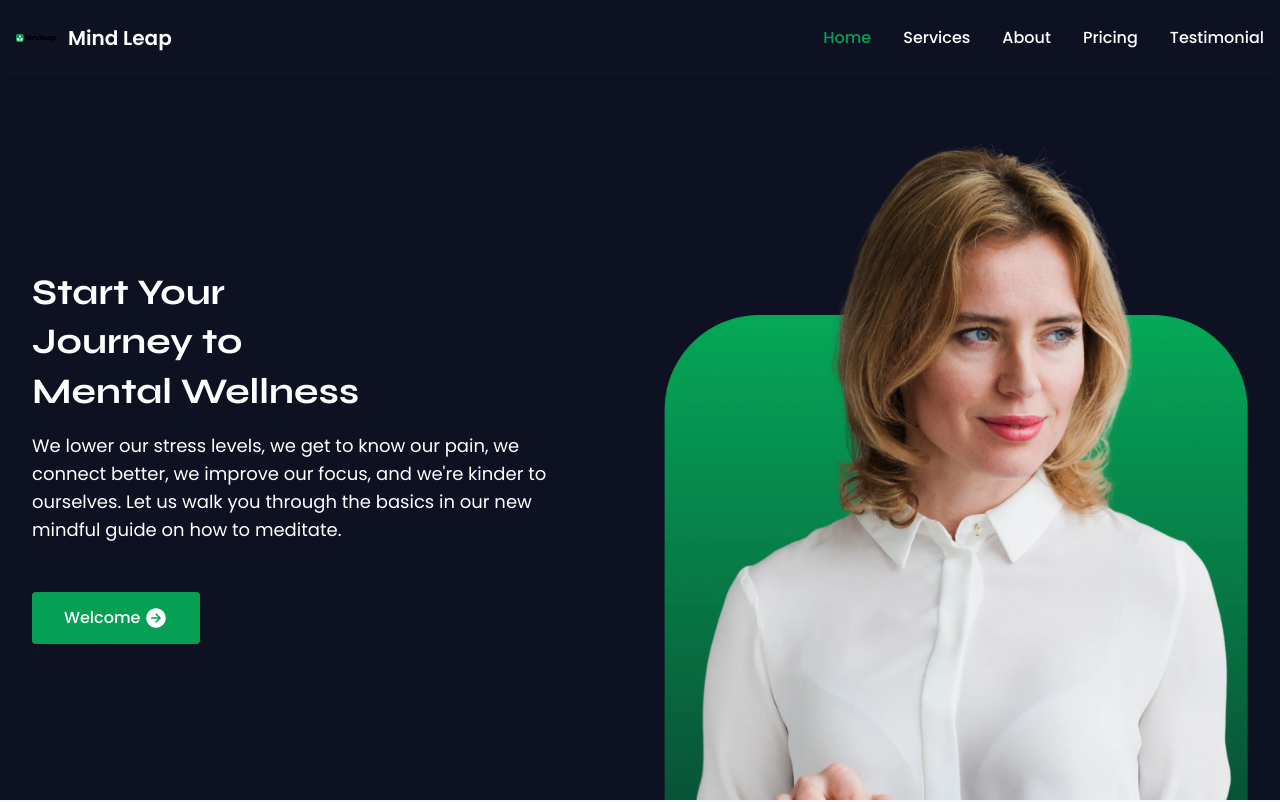
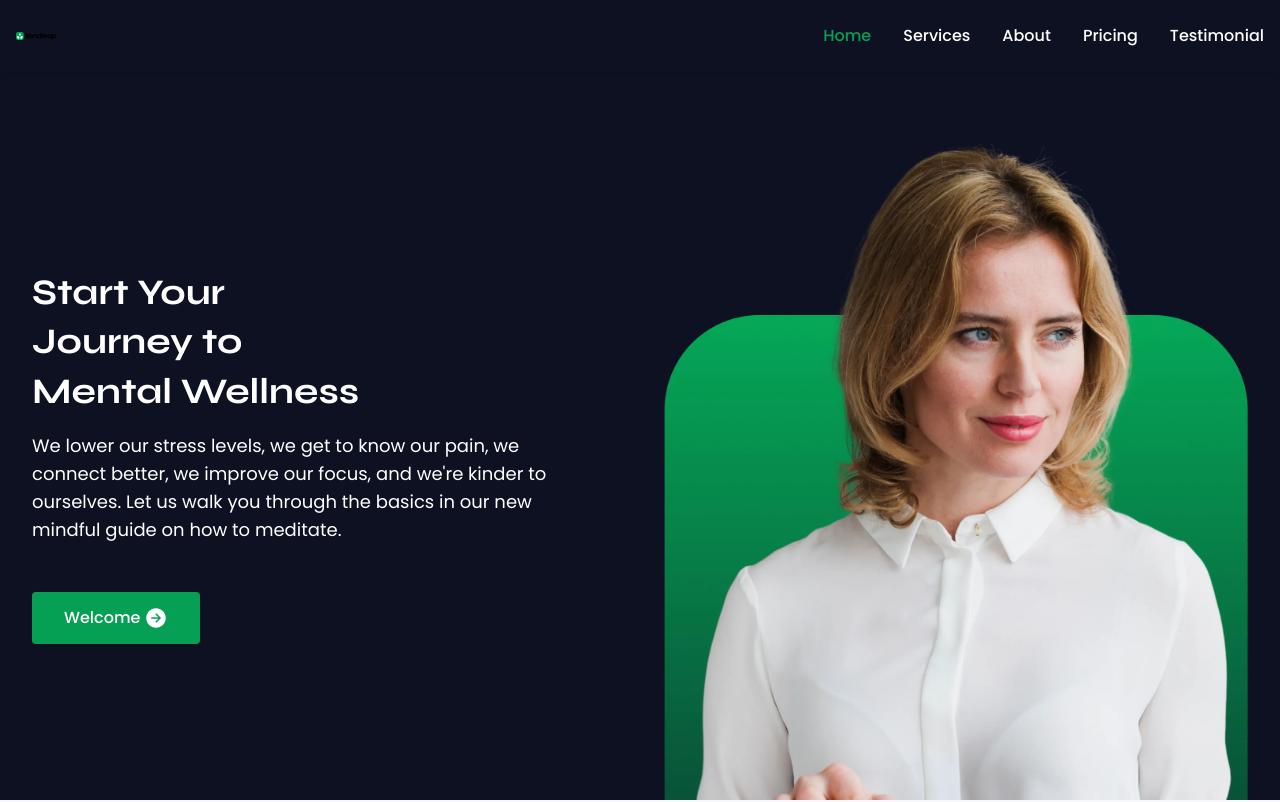
Before and after one commit to Lily0335/mind-leap, a React (Vite) app: page / in a window 1280 px wide. Shown: the top 802 px of the page. Built offline with nearby package versions, Linux system fonts and the light colour scheme.

Commit message:
Update Navbar.jsx

```diff
--- a/src/components/Navbar.jsx
+++ b/src/components/Navbar.jsx
@@ -399,8 +399,8 @@ const Navbar = () => {
       <div className="container mx-auto flex justify-between items-center h-full">
         {/* Logo and Brand Name */}
         <div className="flex items-center space-x-3">
-          <img src={footerLogo} alt="Mind Leap Logo" className="w-10 h-auto" />
-          <span className="text-white text-xl font-semibold">Mind Leap</span>
+          <img src={footerLogo} alt="Mind Leap Logo" className="w-10 h-50" />
+          <span className="text-white text-xl font-semibold"></span>
         </div>
 
         {/* Menu for medium/large screens */}
```
